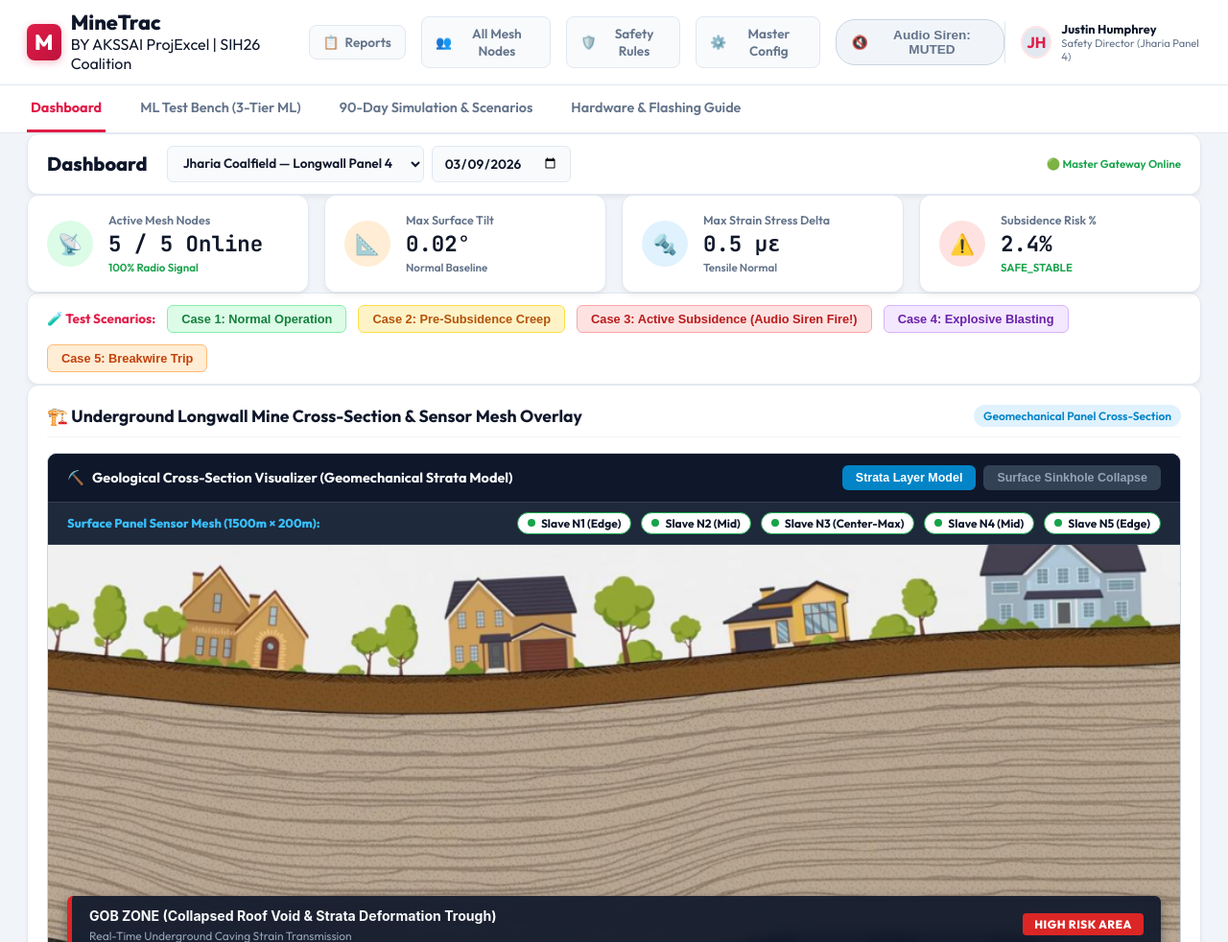
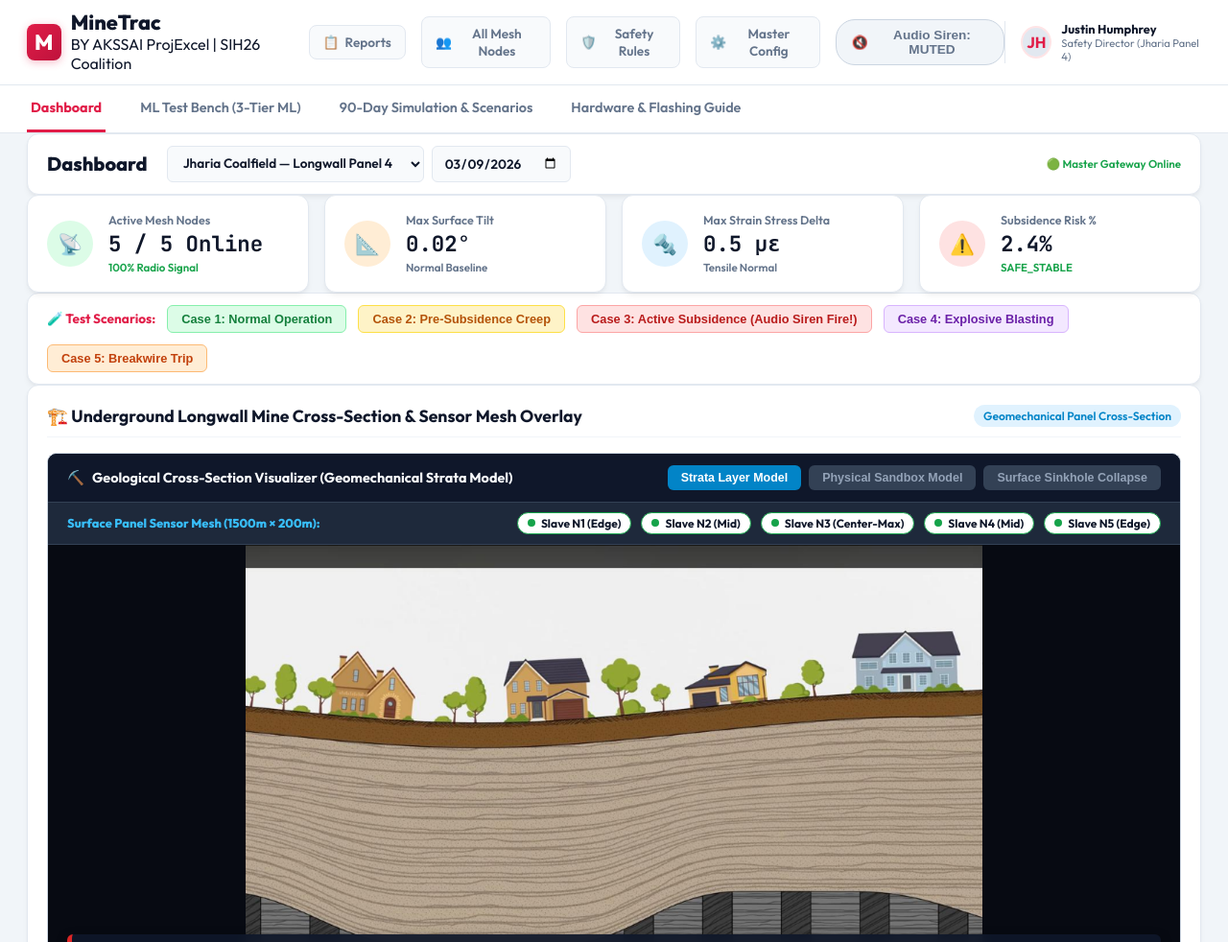
Before and after one commit to Monaal5/mine_subsidence_ml, a FastAPI app: page / in a window 1280 px wide. Shown: the top 982 px of the page at 96% size. Run offline with FastAPI, Linux system fonts and the light colour scheme.

Commit message:
Support all 3 mine cross-section images with proportional fit and tab controls

```diff
--- a/web_app/static/js/main.js
+++ b/web_app/static/js/main.js
@@ -744,18 +744,31 @@ function initLiveHardwarePolling() {
 function switchMineImage(imgNum) {
     const img1 = document.getElementById('mine-cross-img-1');
     const img2 = document.getElementById('mine-cross-img-2');
+    const img3 = document.getElementById('mine-cross-img-3');
     const btn1 = document.getElementById('btn-show-model-img');
-    const btn2 = document.getElementById('btn-show-subsidence-img');
+    const btn2 = document.getElementById('btn-show-sandbox-img');
+    const btn3 = document.getElementById('btn-show-subsidence-img');
 
     if (imgNum === 1) {
         if (img1) img1.style.display = 'block';
         if (img2) img2.style.display = 'none';
+        if (img3) img3.style.display = 'none';
         if (btn1) { btn1.style.background = '#0284c7'; btn1.style.color = '#ffffff'; }
-        if (btn2) { btn2.style.background = '#475569'; btn2.style.color = '#ffffff'; }
-    } else {
+        if (btn2) { btn2.style.background = '#334155'; btn2.style.color = '#94a3b8'; }
+        if (btn3) { btn3.style.background = '#334155'; btn3.style.color = '#94a3b8'; }
+    } else if (imgNum === 2) {
         if (img1) img1.style.display = 'none';
         if (img2) img2.style.display = 'block';
-        if (btn1) { btn1.style.background = '#475569'; btn1.style.color = '#ffffff'; }
-        if (btn2) { btn2.style.background = '#dc2626'; btn2.style.color = '#ffffff'; }
+        if (img3) img3.style.display = 'none';
+        if (btn1) { btn1.style.background = '#334155'; btn1.style.color = '#94a3b8'; }
+        if (btn2) { btn2.style.background = '#0284c7'; btn2.style.color = '#ffffff'; }
+        if (btn3) { btn3.style.background = '#334155'; btn3.style.color = '#94a3b8'; }
+    } else if (imgNum === 3) {
+        if (img1) img1.style.display = 'none';
+        if (img2) img2.style.display = 'none';
+        if (img3) img3.style.display = 'block';
+        if (btn1) { btn1.style.background = '#334155'; btn1.style.color = '#94a3b8'; }
+        if (btn2) { btn2.style.background = '#334155'; btn2.style.color = '#94a3b8'; }
+        if (btn3) { btn3.style.background = '#dc2626'; btn3.style.color = '#ffffff'; }
     }
 }
--- a/web_app/templates/index.html
+++ b/web_app/templates/index.html
@@ -137,14 +137,15 @@
                 </div>
 
                 <div class="schematic-box" style="border: 1px solid #cbd5e1; border-radius: 10px; overflow: hidden; background: #0f172a;">
-                    <!-- Card Top Header with Toggle -->
+                    <!-- Card Top Header with Toggle for All 3 Images -->
                     <div style="background: #0f172a; padding: 12px 20px; display: flex; justify-content: space-between; align-items: center; border-bottom: 1px solid #334155;">
                         <span style="color: #f8fafc; font-weight: 700; font-size: 0.9rem; display: flex; align-items: center; gap: 8px;">
                             <span>⛏️</span> Geological Cross-Section Visualizer (Geomechanical Strata Model)
                         </span>
                         <div style="display: flex; gap: 8px;">
                             <button class="scen-img-btn active" id="btn-show-model-img" onclick="switchMineImage(1)" style="background: #0284c7; color: white; border: none; padding: 6px 14px; border-radius: 6px; font-size: 0.78rem; font-weight: 700; cursor: pointer; transition: all 0.2s ease;">Strata Layer Model</button>
-                            <button class="scen-img-btn" id="btn-show-subsidence-img" onclick="switchMineImage(2)" style="background: #334155; color: #94a3b8; border: none; padding: 6px 14px; border-radius: 6px; font-size: 0.78rem; font-weight: 700; cursor: pointer; transition: all 0.2s ease;">Surface Sinkhole Collapse</button>
+                            <button class="scen-img-btn" id="btn-show-sandbox-img" onclick="switchMineImage(2)" style="background: #334155; color: #94a3b8; border: none; padding: 6px 14px; border-radius: 6px; font-size: 0.78rem; font-weight: 700; cursor: pointer; transition: all 0.2s ease;">Physical Sandbox Model</button>
+                            <button class="scen-img-btn" id="btn-show-subsidence-img" onclick="switchMineImage(3)" style="background: #334155; color: #94a3b8; border: none; padding: 6px 14px; border-radius: 6px; font-size: 0.78rem; font-weight: 700; cursor: pointer; transition: all 0.2s ease;">Surface Sinkhole Collapse</button>
                         </div>
                     </div>
 
@@ -175,10 +176,11 @@
                         </div>
                     </div>
 
-                    <!-- Image Display Container (Full Uncropped View) -->
-                    <div style="position: relative; width: 100%; height: 440px; background: #020617; display: flex; align-items: center; justify-content: center; padding: 0;">
-                        <img id="mine-cross-img-1" src="/static/images/mine_cross_section_1.png" alt="Mine Cross-Section Strata" style="width: 100%; height: 100%; object-fit: cover; object-position: center; display: block;">
-                        <img id="mine-cross-img-2" src="/static/images/mine_cross_section_2.png" alt="Mine Surface Sinkhole Collapse" style="width: 100%; height: 100%; object-fit: cover; object-position: center; display: none;">
+                    <!-- Image Display Container (Proportional Uncropped View for All 3 Images) -->
+                    <div style="position: relative; width: 100%; height: 480px; background: #070a12; display: flex; align-items: center; justify-content: center; padding: 0; overflow: hidden;">
+                        <img id="mine-cross-img-1" src="/static/images/mine_cross_section_1.png" alt="Mine Cross-Section Strata" style="width: 100%; height: 100%; object-fit: contain; object-position: center; display: block; background: #070a12;">
+                        <img id="mine-cross-img-2" src="/static/images/mine_cross_section_2.png" alt="Mine Physical Sandbox Model" style="width: 100%; height: 100%; object-fit: contain; object-position: center; display: none; background: #070a12;">
+                        <img id="mine-cross-img-3" src="/static/images/mine_cross_section_3.png" alt="Mine Surface Sinkhole Collapse" style="width: 100%; height: 100%; object-fit: contain; object-position: center; display: none; background: #070a12;">
 
                         <!-- Crisp High-Contrast Bottom GOB Zone Banner -->
                         <div id="gob-zone" style="position: absolute; bottom: 14px; left: 20px; right: 20px; background: rgba(15, 23, 42, 0.92); backdrop-filter: blur(6px); border-left: 5px solid #dc2626; border-radius: 6px; padding: 10px 18px; display: flex; justify-content: space-between; align-items: center; box-shadow: 0 4px 12px rgba(0,0,0,0.4);">
```
Also changed, not shown: web_app/static/images/mine_cross_section_1.png, web_app/static/images/mine_cross_section_2.png, web_app/static/images/mine_cross_section_3.png (added).
